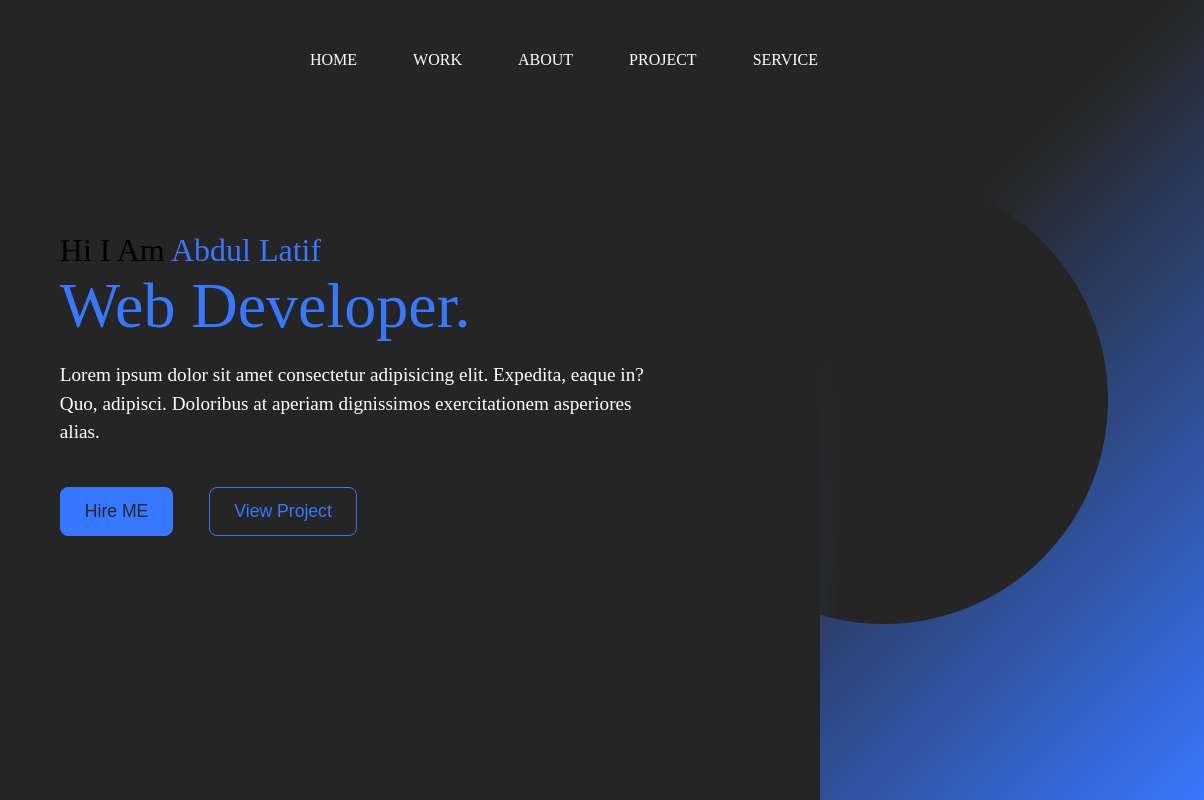
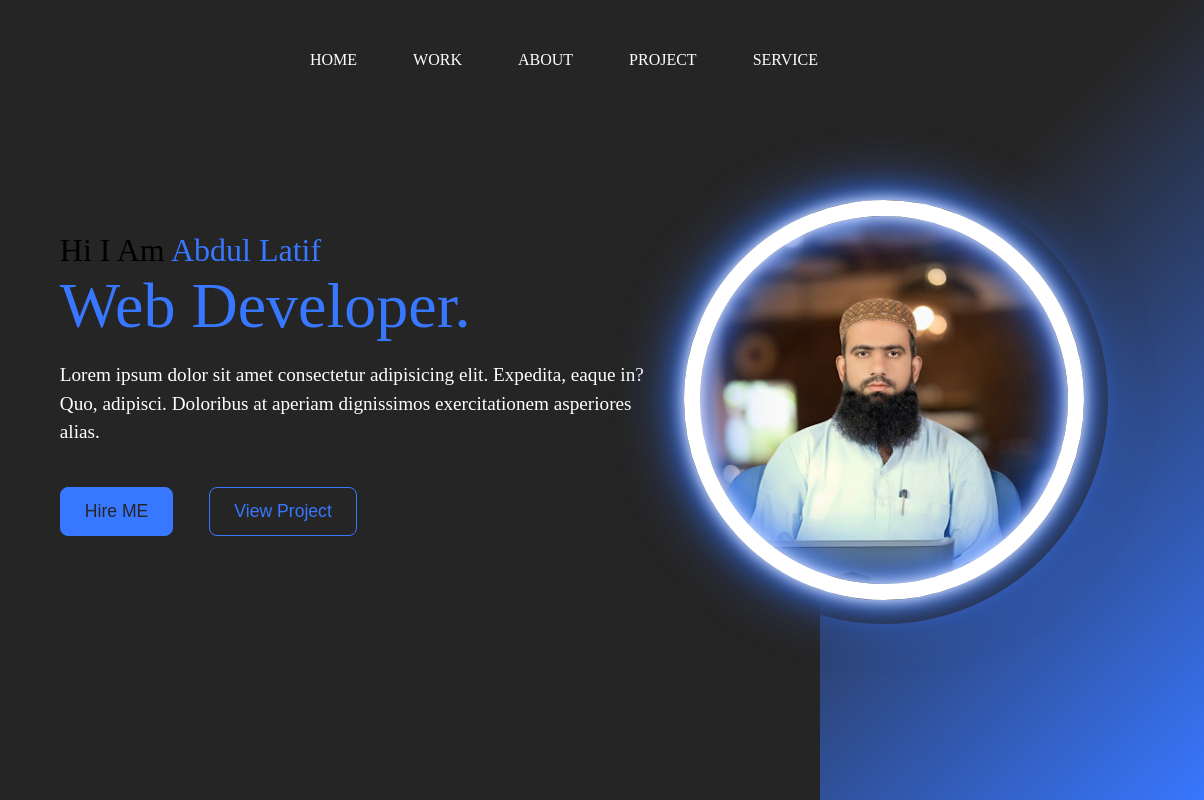
Before and after one commit to AbdulLatif915/SMIT---My-Project, a plain HTML site: page index.html in a window 1280 px wide. Shown: the full height of the page, 76-1280 px from the left. Drawn offline with Linux system fonts and the light colour scheme.

Commit message:
My Project

```diff
--- a/index.html
+++ b/index.html
@@ -39,7 +39,7 @@
         <div class="right"></div>
         <div class="design">
             <div class="circle"></div>
-            <div class="circle3"></div>
+            <div class="circle"></div>
         </div>
 
 
```
